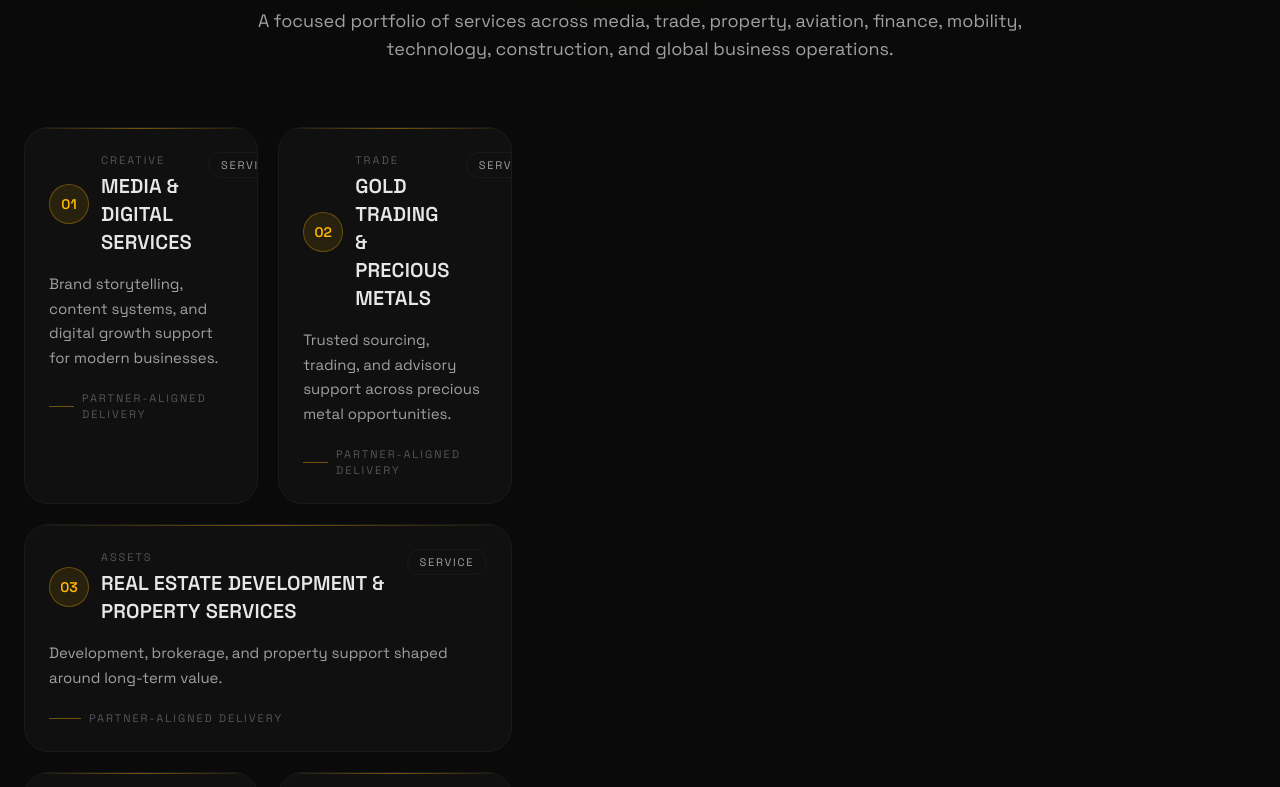
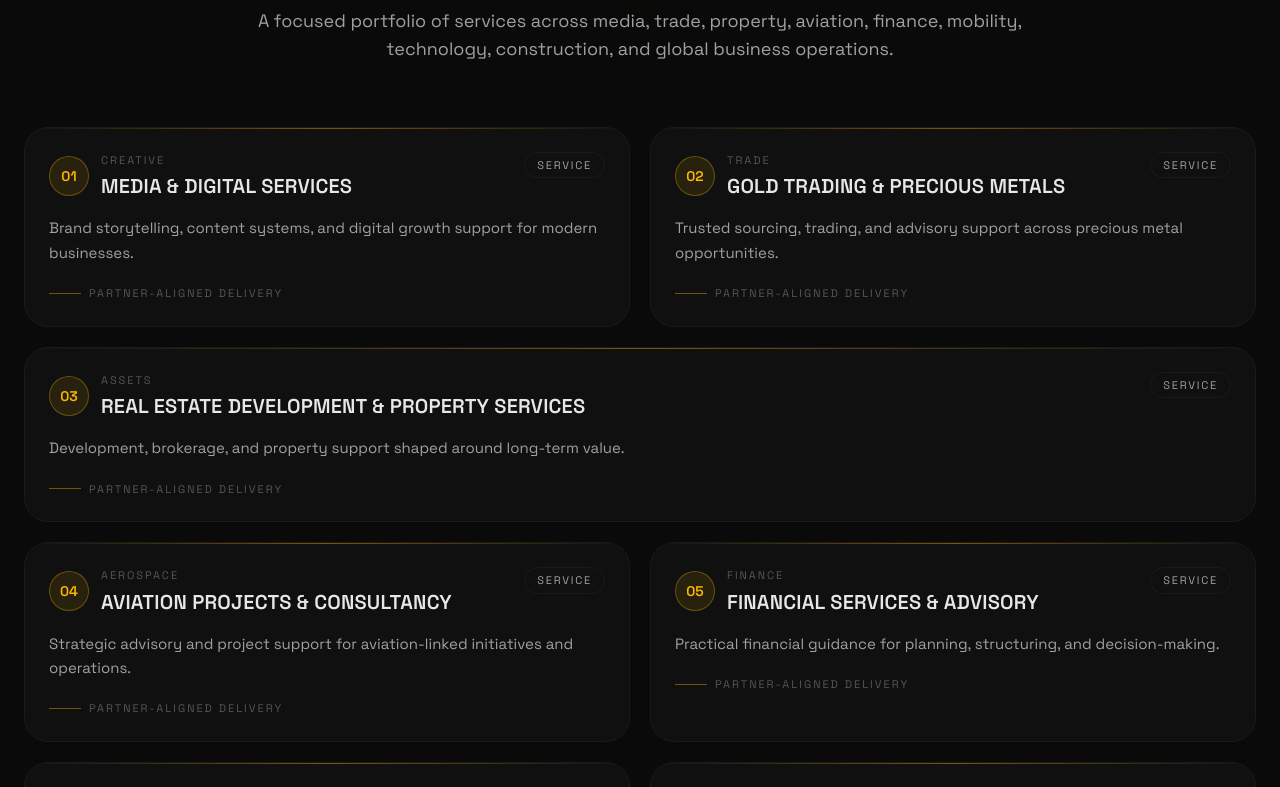
Before and after one commit to Sreeram4506/golden, a React (Vite) app: page / in a window 1280 px wide. Shown: the part 1440-2227 px from the top of the page. Built offline with nearby package versions, Linux system fonts and the light colour scheme; a web font is replaced by a local one.

Commit message:
fix(services): ensure cards grid aligns cleanly on all screen sizes

```diff
--- a/src/sections/Services.tsx
+++ b/src/sections/Services.tsx
@@ -131,7 +131,7 @@ export default function Services() {
           </p>
         </div>
 
-        <div className="mt-14 grid gap-6 lg:mt-16 lg:grid-cols-[minmax(0,0.95fr)_minmax(0,1.4fr)] lg:items-start">
+        <div className="mt-14 lg:mt-16">
           <div className="grid gap-4 sm:grid-cols-2 xl:gap-5">
             {SERVICES.map((service, index) => (
               <article
```
